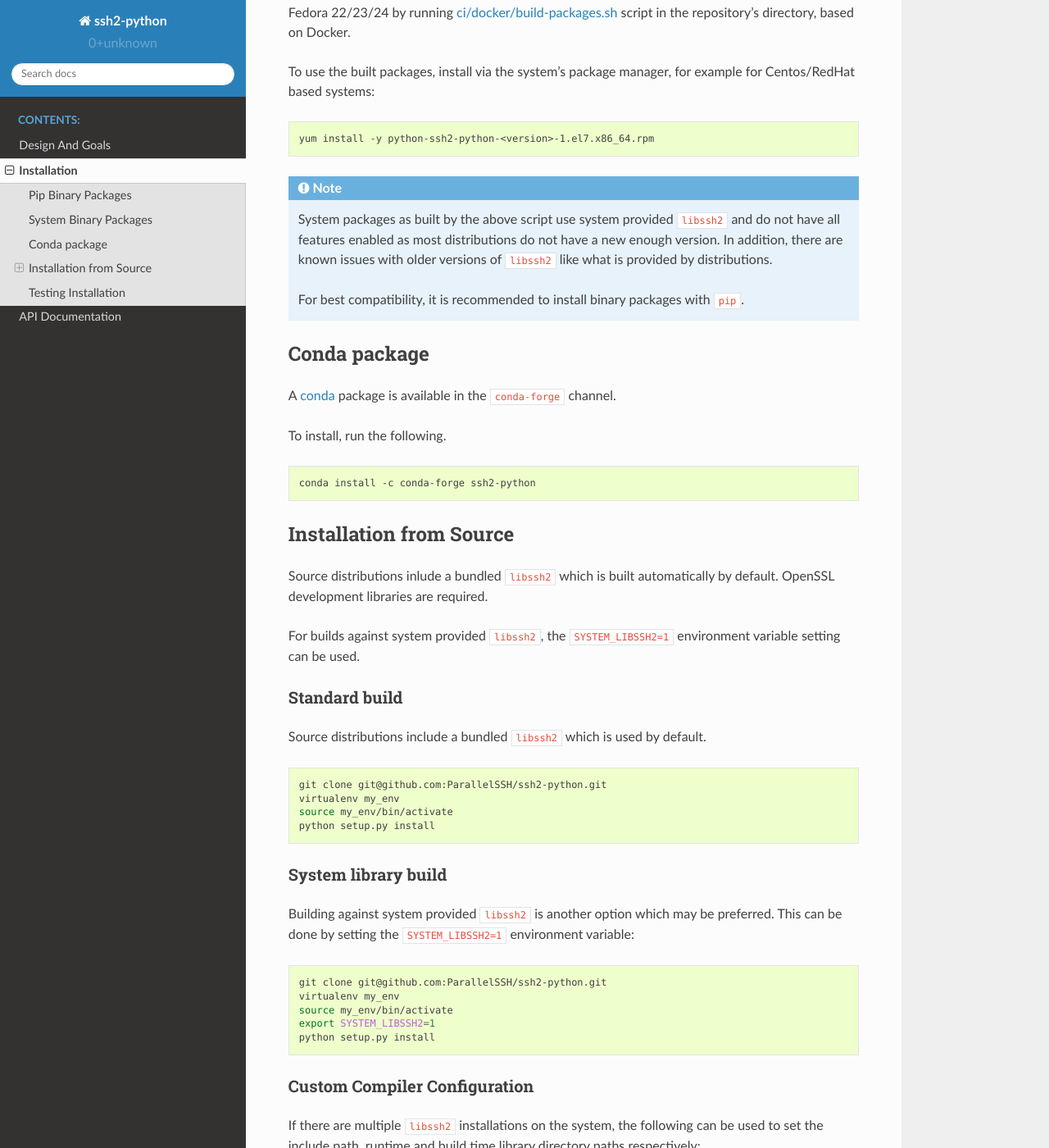
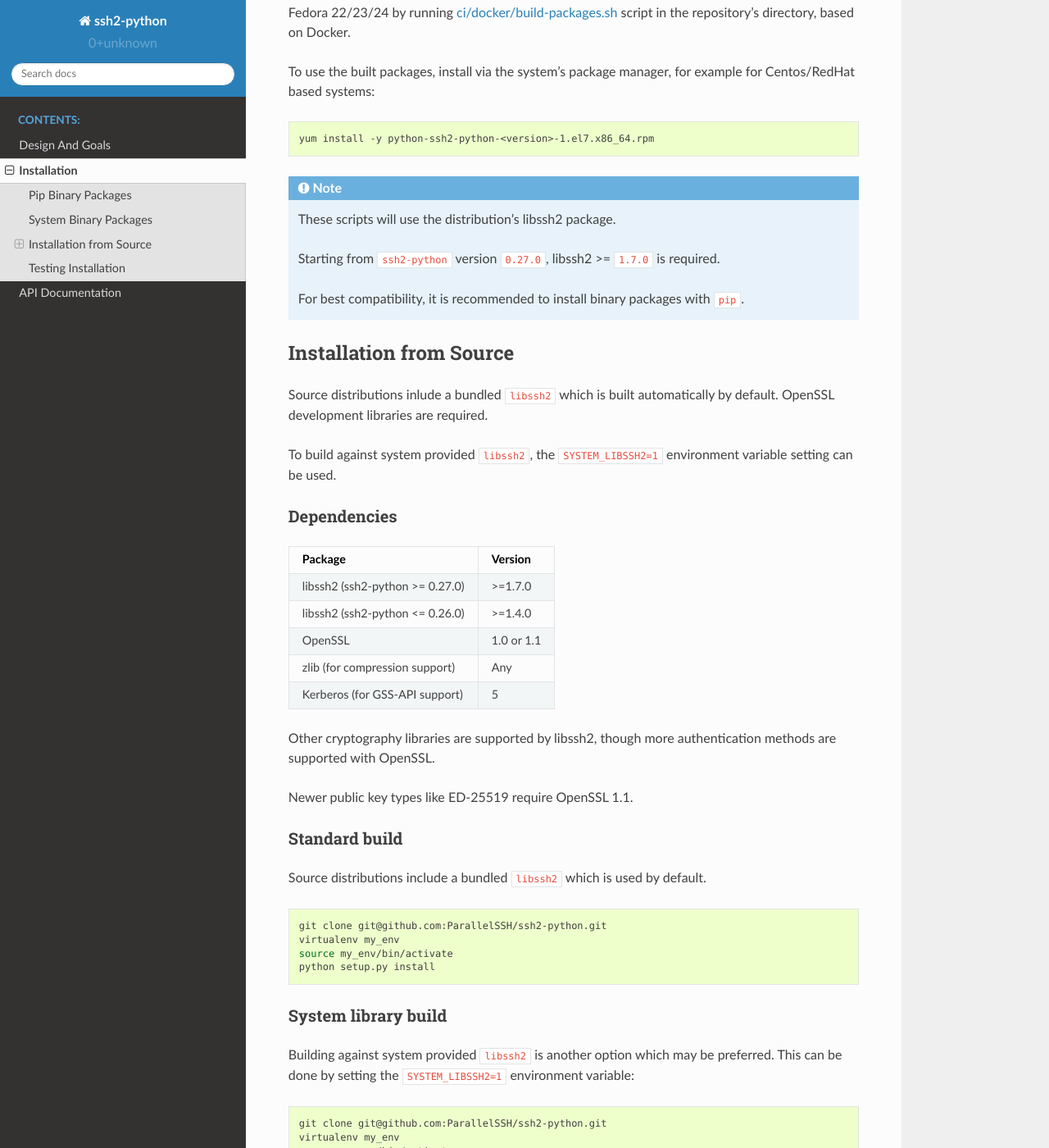
Before and after one commit to ParallelSSH/ssh2-python, a Sphinx documentation site: the page built from doc/installation.rst, in a window 1280 px wide and 1400 px high, scrolled down 808 px. Shown: the whole window at 82% size. Built offline with Sphinx 7.4.7 and the Read the Docs theme 2.0.0, drawn with Linux system fonts in a browser that asks for light colours.

Commit message:
Updated documentation

```diff
--- a/doc/installation.rst
+++ b/doc/installation.rst
@@ -37,27 +37,35 @@
 
 .. note::
 
-  System packages as built by the above script use system provided ``libssh2`` and do not have all features enabled as most distributions do not have a new enough version. In addition, there are known issues with older versions of ``libssh2`` like what is provided by distributions.
+  These scripts will use the distribution's libssh2 package.
+
+  Starting from ``ssh2-python`` version ``0.27.0``, libssh2 >= ``1.7.0`` is required.
 
   For best compatibility, it is recommended to install binary packages with ``pip``.
 
-Conda package
-===============
-
-A `conda <https://conda.io/miniconda.html>`_ package is available in the ``conda-forge`` channel.
-
-To install, run the following.
-
-.. code-block:: shell
-
-   conda install -c conda-forge ssh2-python
-
 Installation from Source
-==========================
+=========================
 
 Source distributions inlude a bundled ``libssh2`` which is built automatically by default. OpenSSL development libraries are required.
 
-For builds against system provided ``libssh2``, the ``SYSTEM_LIBSSH2=1`` environment variable setting can be used.
+To build against system provided ``libssh2``, the ``SYSTEM_LIBSSH2=1`` environment variable setting can be used.
+
+Dependencies
+------------
+
+================================= ============
+Package                           Version
+================================= ============
+libssh2 (ssh2-python >= 0.27.0)   >=1.7.0
+libssh2 (ssh2-python <= 0.26.0)   >=1.4.0
+OpenSSL                           1.0 or 1.1
+zlib (for compression support)    Any
+Kerberos (for GSS-API support)    5
+================================= ============
+
+Other cryptography libraries are supported by libssh2, though more authentication methods are supported with OpenSSL.
+
+Newer public key types like ED-25519 require OpenSSL 1.1.
 
 Standard build
 ---------------
```
